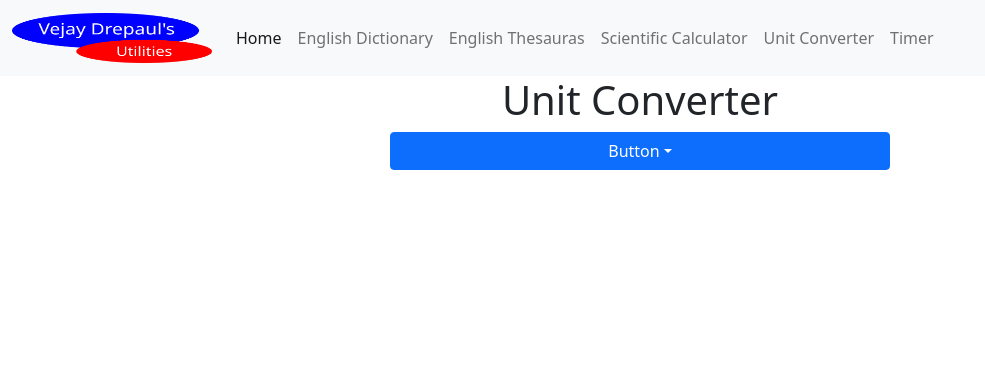
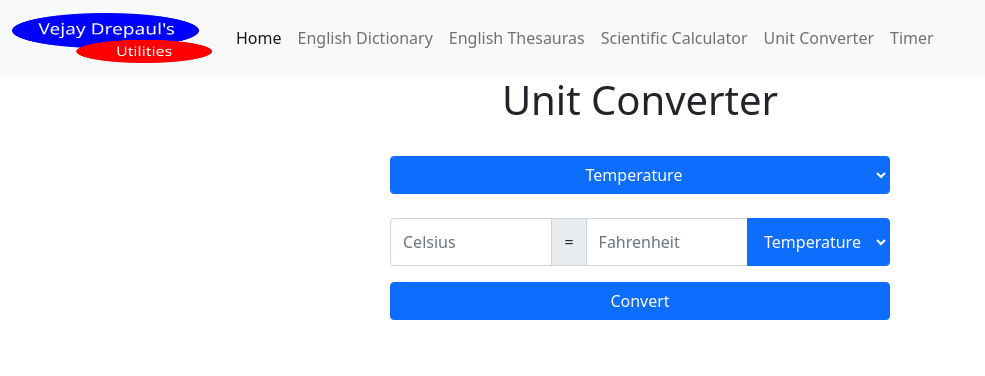
Before and after one commit to VejayDrepaul/Utilities-Website, a Flask app: page /unit-converter in a window 1280 px wide. Shown: the top 376 px of the page, without its empty margins (0-985 px from the left). Run offline with Flask 2, Linux system fonts and the light colour scheme.

Commit message:
Fixed title

```diff
--- a/templates/converter.html
+++ b/templates/converter.html
@@ -1,15 +1,32 @@
 {% extends "base.html" %}
+<title>{% block title %}Unit Converter{% endblock %}</title>
 {% block converter %}
     <link rel="stylesheet" type="text/css" href="{{ url_for('static', filename='styles/converter-style.css') }}">
     <center><h1>Unit Converter</h1></center>
+    <br>
     <div class="converter-style">
-        <div class="dropdown    ">
-            <button class="btn btn-primary dropdown-toggle" type="button">Button</button>
-            <ul class="dropdown-menu" aria-labelledby="dropdownMenuButton1">
-                <li><a class="dropdown-item" href="#">Action</a></li>
-                <li><a class="dropdown-item" href="#">Another action</a></li>
-                <li><a class="dropdown-item" href="#">Something else here</a></li>
-            </ul>
+        <select class="btn btn-primary" name="cars" id="units">
+            <option value="temperature">Temperature</option>
+            <option value="length">Length</option>
+            <option value="mercedes">Mercedes</option>
+            <option value="audi">Audi</option>
+        </select>
+        <br>
+        <br>
+        <div class="input-group mb-3">
+            <input type="text" class="form-control" placeholder="Celsius" id="c">
+            <span class="input-group-text">=</span>
+            <input type="text" class="form-control" placeholder="Fahrenheit" id="f">
+            <br>
+            <br>
+            <select class="btn btn-primary" name="cars" id="test">
+                <option value="temperature">Temperature</option>
+                <option value="length">Length</option>
+                <option value="mercedes">Mercedes</option>
+                <option value="audi">Audi</option>
+            </select>
         </div>
+        <button class="btn btn-primary" type="button" name="button" onclick="conv()">Convert</button>
     </div>
+    <script type="text/javascript" src="{{ url_for('static', filename='script/converter.js') }}"></script>
 {% endblock %}
```
